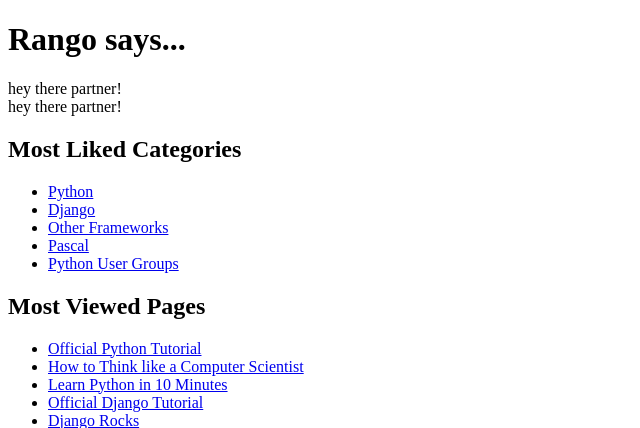
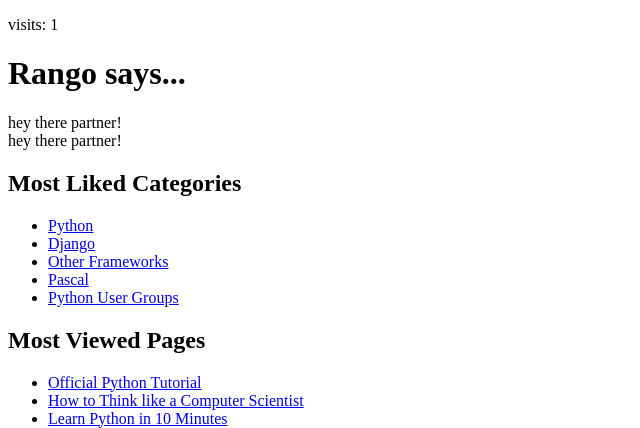
Before and after one commit to xc3274886/tango_with_django_project, a Django app: page /rango/ in a window 1280 px wide. Shown: the top 428 px of the page, without its empty margins (0-640 px from the left). Run offline with Django 3.2, Linux system fonts and the light colour scheme; data comes from the database, SQL or seed files in the repository; both versions use the stored data as it was after the commit.

Commit message:
chapter10 exercise and finish

```diff
--- a/rango/views.py
+++ b/rango/views.py
@@ -10,26 +10,27 @@
 from datetime import datetime
 
 
-
 def index(request):
     category_list = Category.objects.order_by('-likes')[:5]
     page_list = Page.objects.order_by('-views')[:5]
-    context_dict = {'categories': category_list, 'pages': page_list,}
+    context_dict = {'categories': category_list, 'pages': page_list}
 
-    # Render the response and send it back!
+    visitor_cookie_handler(request)
+    context_dict['visits'] = request.session['visits']
     response = render(request, 'rango/index.html', context_dict)
-    visitor_cookie_handler(request,response)
 
     return response
 
 
 
 def about(request):
+    context_dict = {'boldmessage': "Hey!"}
     print(request.method)
     print(request.user)
 
     visitor_cookie_handler(request)
-    response = render(request, 'rango/about.html',{})
+    context_dict['visits'] = request.session['visits']
+    response = render(request, 'rango/about.html',context_dict)
     return response
 
 
@@ -154,11 +155,18 @@
    return HttpResponseRedirect(reverse('index'))
 
 
-def visitor_cookie_handler(request, response):
-    visits = int(request.COOKIES.get('visits', '1'))
+def get_server_side_cookie(request, cookie, default_val=None):
+    val = request.session.get(cookie)
+    if not val:
+        val = default_val
+    return val
 
 
-    last_visit_cookie = request.COOKIES.get('last_visit', str(datetime.now()))
+def visitor_cookie_handler(request):
+    visits = int(get_server_side_cookie(request, 'visits', '1'))
+
+
+    last_visit_cookie = get_server_side_cookie(request, 'last_visit', str(datetime.now()))
     last_visit_time = datetime.strptime(last_visit_cookie[:-7],
                                         '%Y-%m-%d %H:%M:%S')
     if (datetime.now() - last_visit_time).days > 0:
--- a/templates/rango/about.html
+++ b/templates/rango/about.html
@@ -6,6 +6,7 @@
 {% endblock %}
 {% block body_block %}
 <h1>Rango says...</h1>
+<p>visits: {{ visits }}</p>
 <div>
             <strong>{{ boldmessage }}</strong><br />
             This toturial has been put together by Haotian Wu. <br />
--- a/templates/rango/index.html
+++ b/templates/rango/index.html
@@ -6,6 +6,7 @@
     <strong>Rango</strong>
 {% endblock %}
 {% block body_block %}
+<p>visits: {{ visits }}</p>
 <h1>Rango says...</h1>
 
 hey there partner! <br />
```
Also changed, not shown: db.sqlite3.
